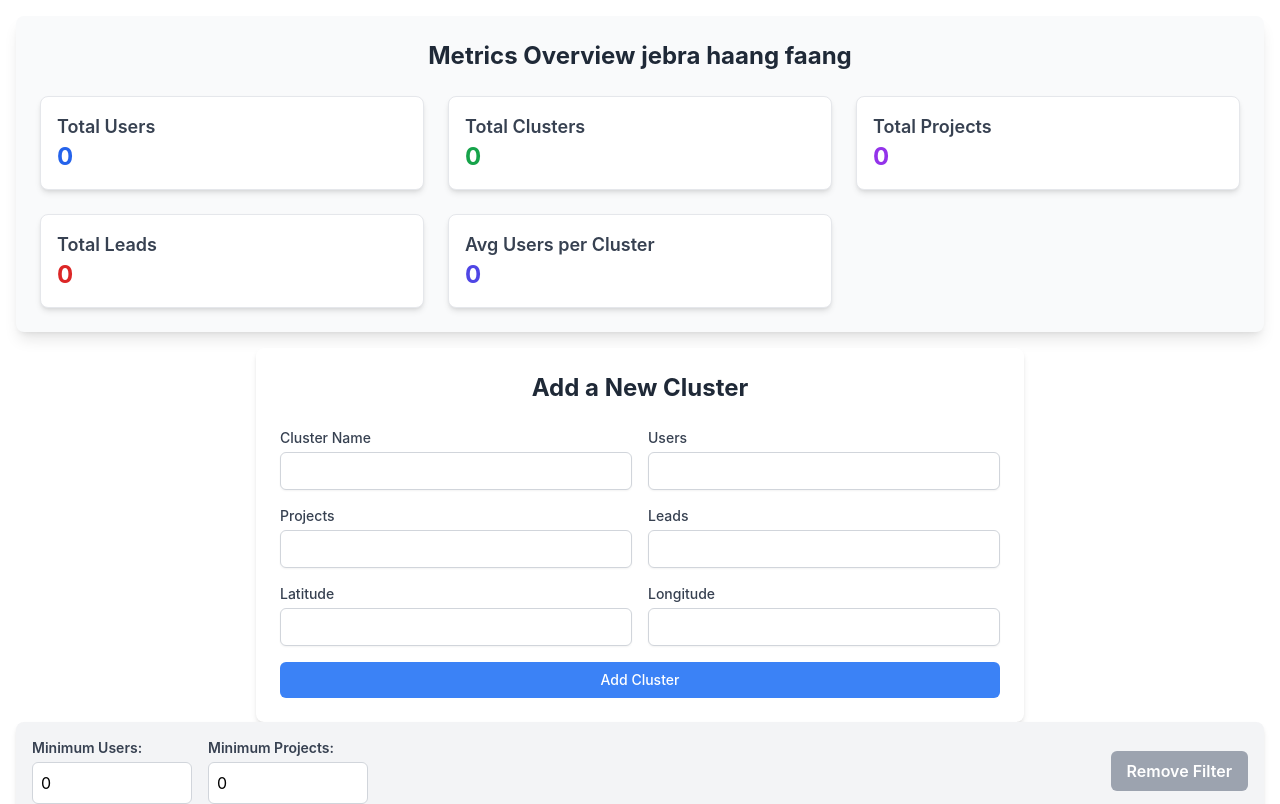
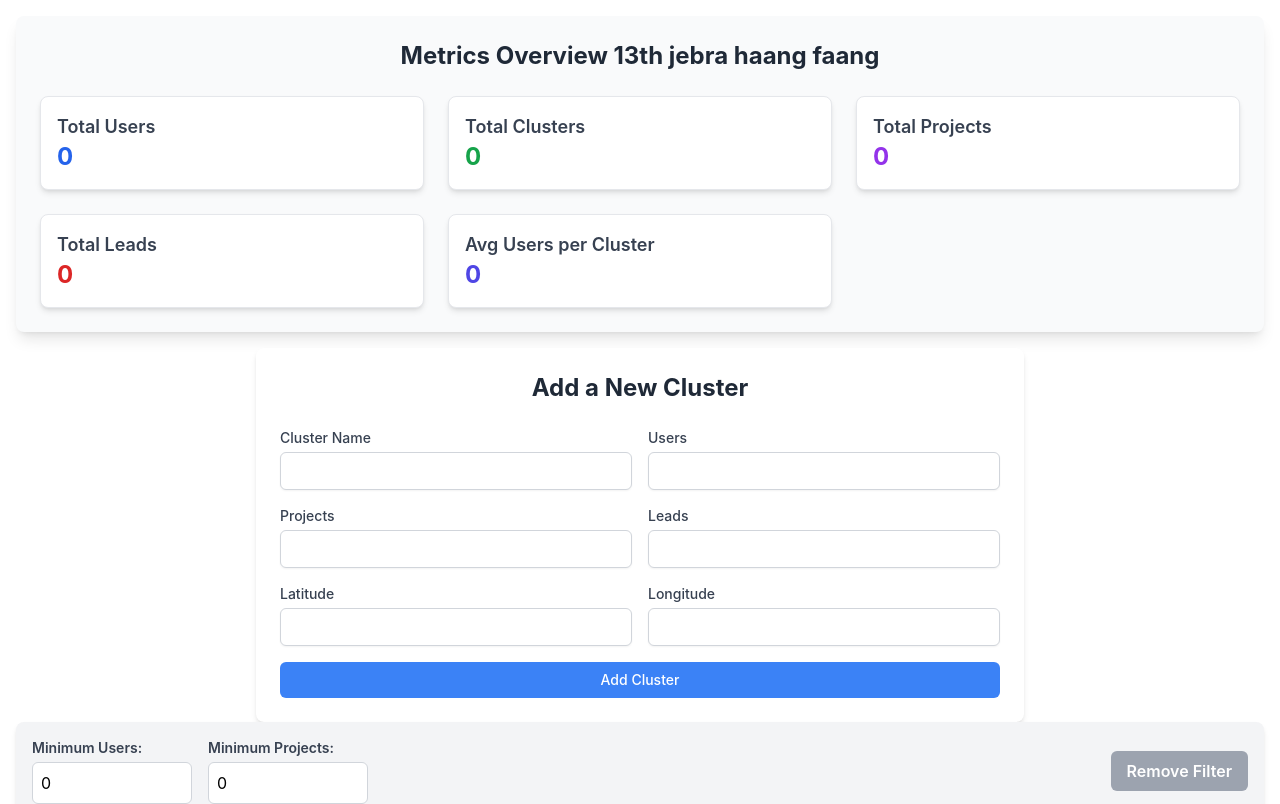
Before and after one commit to Heisenberg301116/Geo-Cluster-Analytics, a React (Create React App) app in the folder frontend/: page / in a window 1280 px wide. Shown: the top 804 px of the page. Built offline with nearby package versions, Linux system fonts and the light colour scheme.

Commit message:
Fourteenth

```diff
--- a/frontend/src/components/MetricsComponent.js
+++ b/frontend/src/components/MetricsComponent.js
@@ -17,7 +17,7 @@ const MetricsComponent = () => {
   return (
     <div className="metrics-container bg-gray-50 p-6 rounded-lg shadow-lg">
       <h2 className="text-2xl font-bold text-center text-gray-800 mb-6">
-        Metrics Overview jebra haang faang
+        Metrics Overview 13th jebra haang faang
       </h2>
       <div className="grid grid-cols-1 sm:grid-cols-2 lg:grid-cols-3 gap-6">
         <div className="card bg-white p-4 rounded-lg shadow-md border border-gray-200">
```
